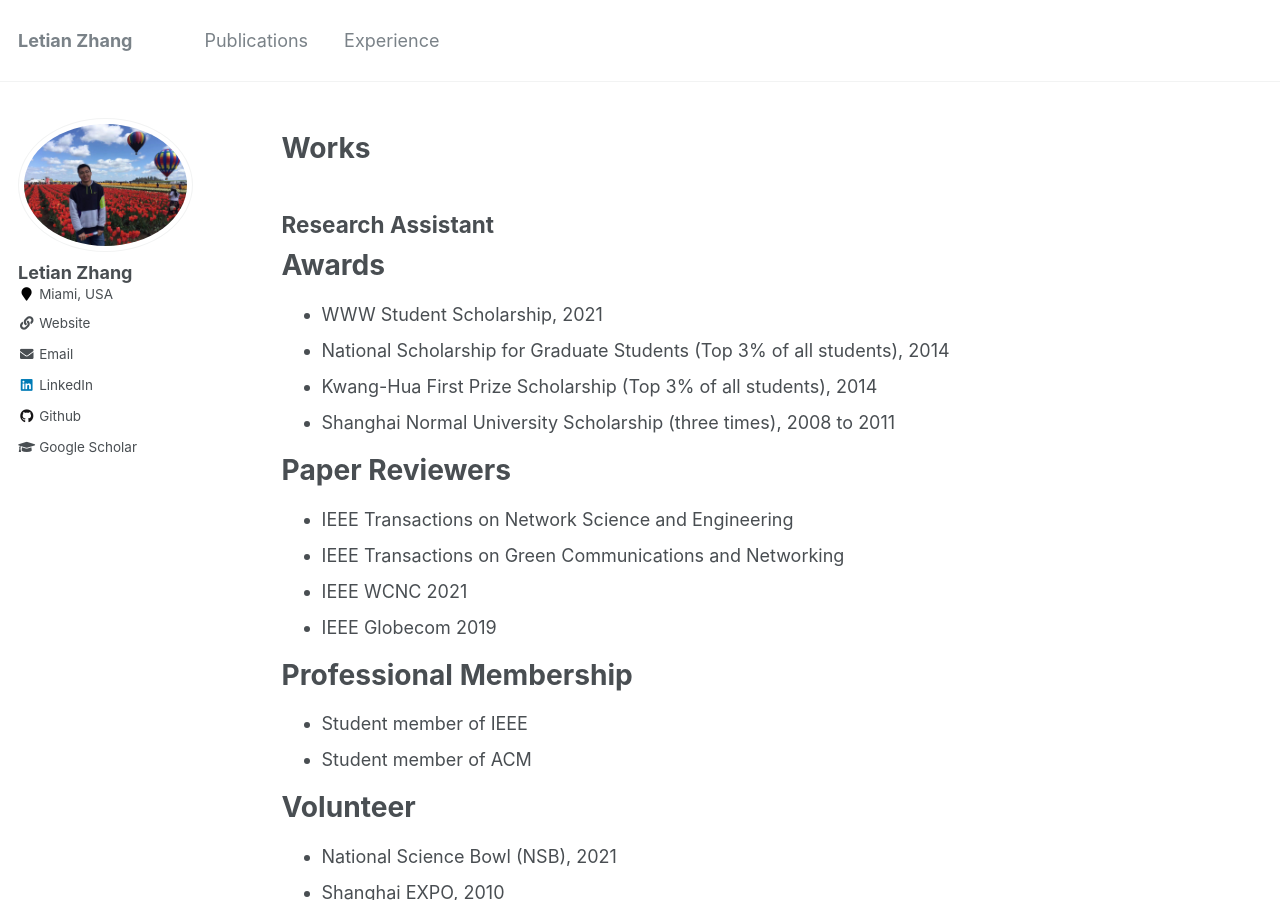
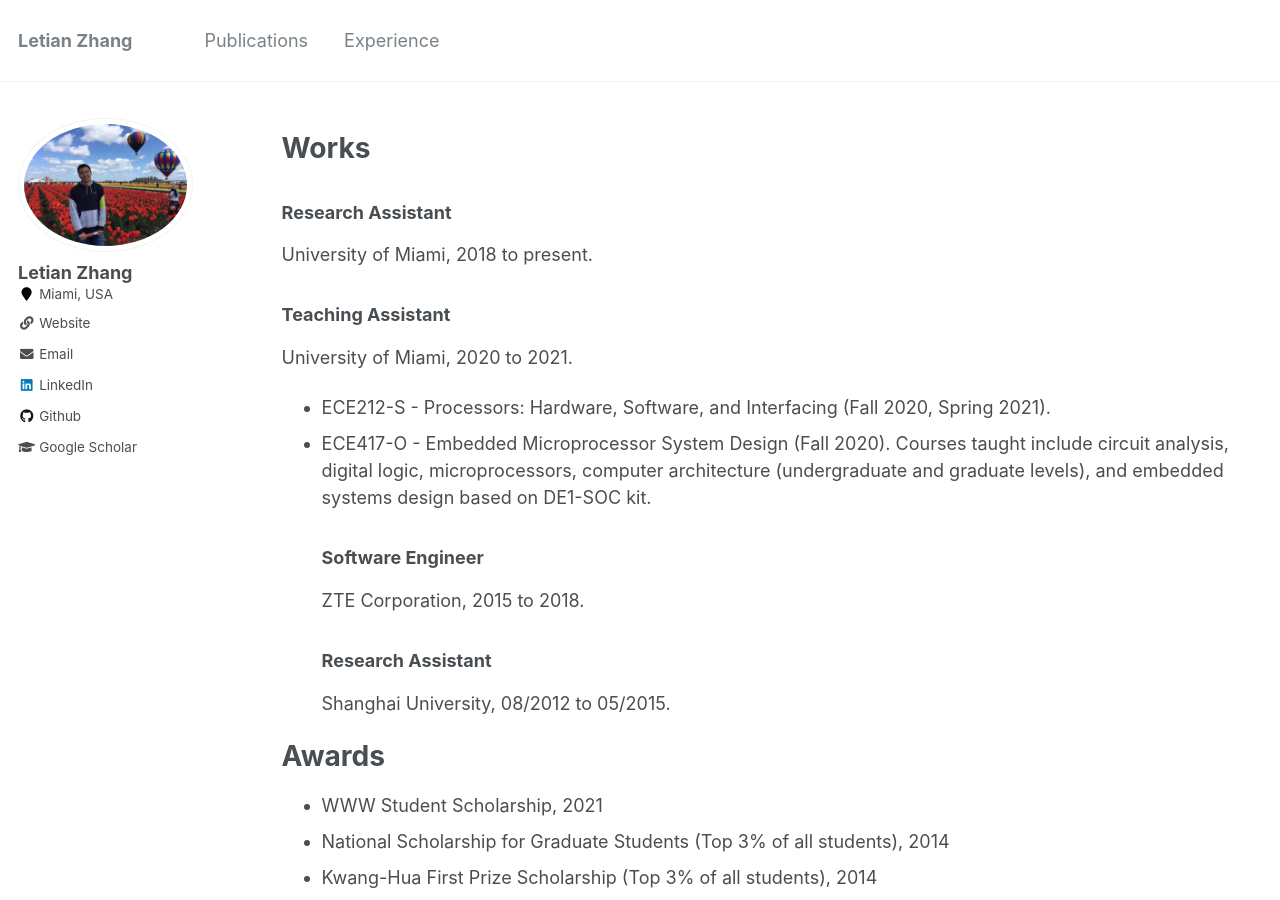
Before and after one commit to letian-zhang/letian-zhang.github.io, a Jekyll site: the page built from _pages/experience.md, in a window 1280 px wide and 900 px high. Built offline with Jekyll 4.4.1, drawn with Linux system fonts in a browser that asks for light colours.

Commit message:
Update experience.md

```diff
--- a/_pages/experience.md
+++ b/_pages/experience.md
@@ -6,7 +6,17 @@ author_profile: true
 ---
 
 # Works
-## **Research Assistant**
+### **Research Assistant**
+University of Miami, 2018 to present.
+### **Teaching Assistant**
+University of Miami, 2020 to 2021.
+- ECE212-S - Processors: Hardware, Software, and Interfacing (Fall 2020, Spring 2021).
+- ECE417-O - Embedded Microprocessor System Design (Fall 2020).
+Courses taught include circuit analysis, digital logic, microprocessors, computer architecture (undergraduate and graduate levels), and embedded systems design based on DE1-SOC kit.
+### **Software Engineer**
+ZTE Corporation,  2015 to 2018.
+### Research Assistant
+Shanghai University, 08/2012 to 05/2015.
 
 # Awards
 - WWW Student Scholarship, 2021
```
